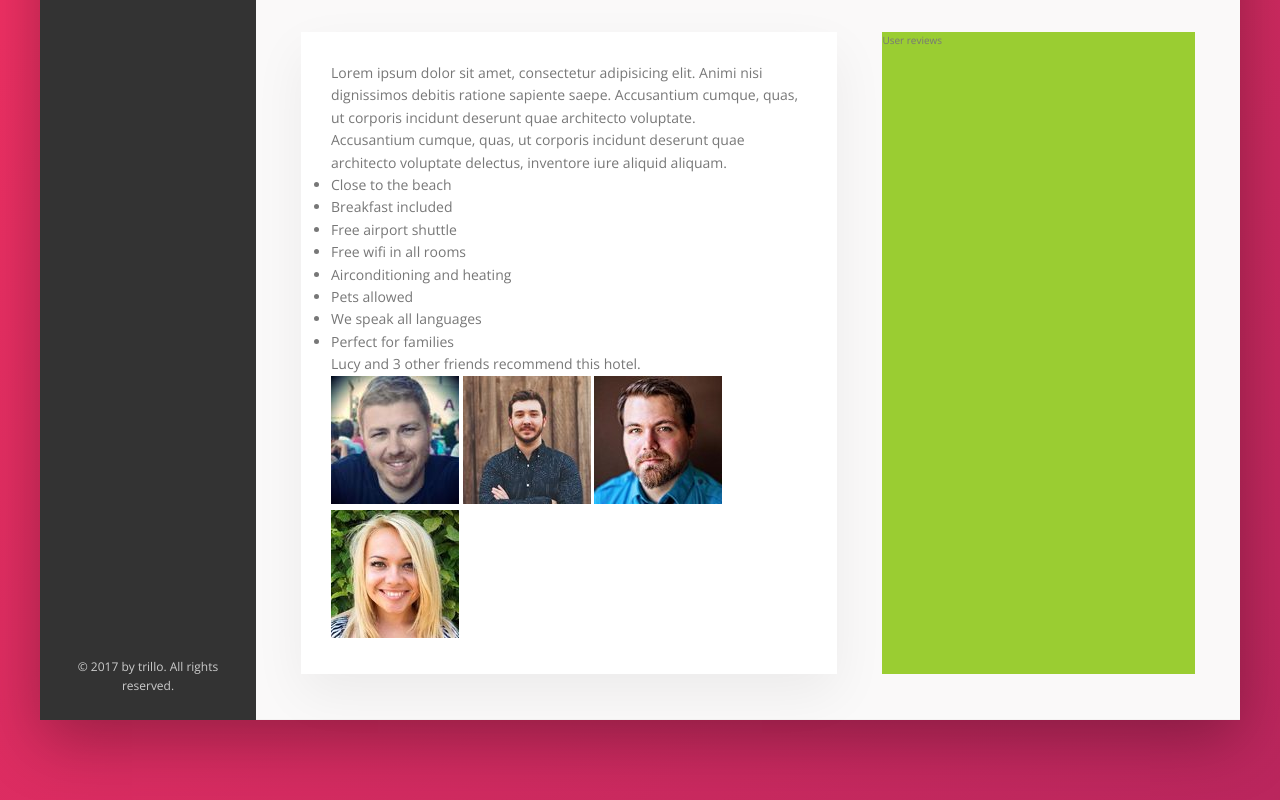
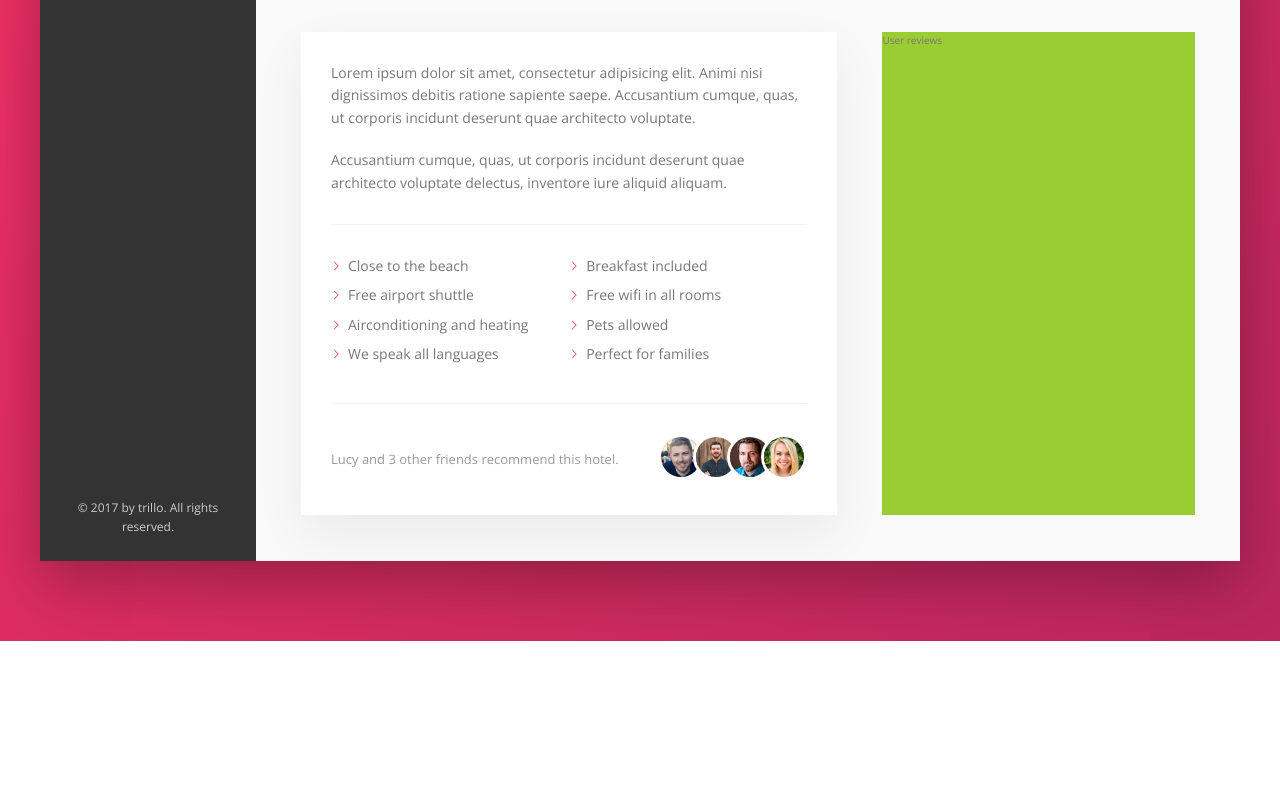
Before and after one commit to BartsWebdevelopment/trillo, a website: page index.html in a window 1280 px wide. Shown: the part 615-1415 px from the top of the page. After the commit the page ends 1256 px from the top, so only its background shows below. Drawn offline with nearby package versions, Linux system fonts and the light colour scheme.

Commit message:
building the description section part 2

```diff
--- a/sass/_components.scss
+++ b/sass/_components.scss
@@ -286,3 +286,77 @@
     box-shadow: none;
   }
 }
+
+//////////////////////////////////////////////////
+// PARAGRAPH
+.paragraph:not(:last-of-type) {
+  margin-bottom: 2rem;
+}
+
+//////////////////////////////////////////////////
+// LIST
+.list {
+  list-style: none;
+  margin: 3rem 0;
+  padding: 3rem 0;
+  border-top: var(--line);
+  border-bottom: var(--line);
+
+  display: flex;
+  flex-wrap: wrap;
+
+  &__item {
+    flex: 0 0 50%;
+    margin-bottom: .7rem;
+  }
+
+  &__item:before {
+    content: "";
+    display: inline-block;
+    height: 1rem;
+    width: 1rem;
+    margin-right: .7rem;
+
+    //older browsers
+    //background-image: url(../img/chevron-thin-right.svg);
+    //background-size: cover;
+
+    //newer browser -- masks
+    background-color: var(--color-Primary);
+    -webkit-mask-image: url(../img/chevron-thin-right.svg);
+    -webkit-mask-size: cover;
+    mask-image: url(../img/chevron-thin-right.svg);
+    mask-size: cover;
+  }
+}
+
+//////////////////////////////////////////////////
+// RECOMMEND
+.recommend {
+  font-size: 1.3rem;
+  color: var(--color-Grey-dark-3);
+
+  display: flex;
+  align-items: center;
+
+  &__count {
+    margin-right: auto;
+  }
+
+  &__friends{
+
+  }
+
+  &__photo {
+    box-sizing: content-box;
+    height: 4rem;
+    width: 4rem;
+    border-radius: 50%;
+    border: 3px solid #fff;
+
+    &:not(:last-child) {
+      margin-right: -1.5rem;
+
+    }
+  }
+}
```
Also changed, not shown: css/style.css.
